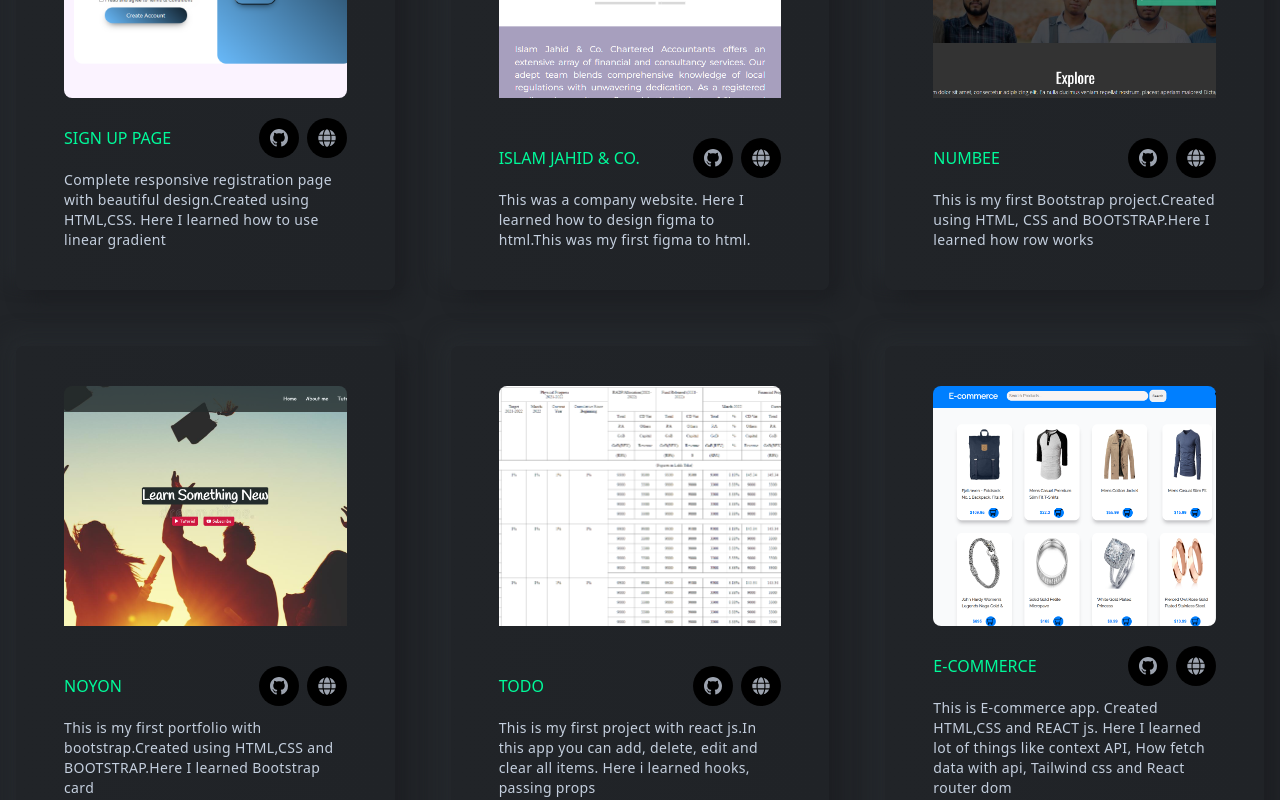
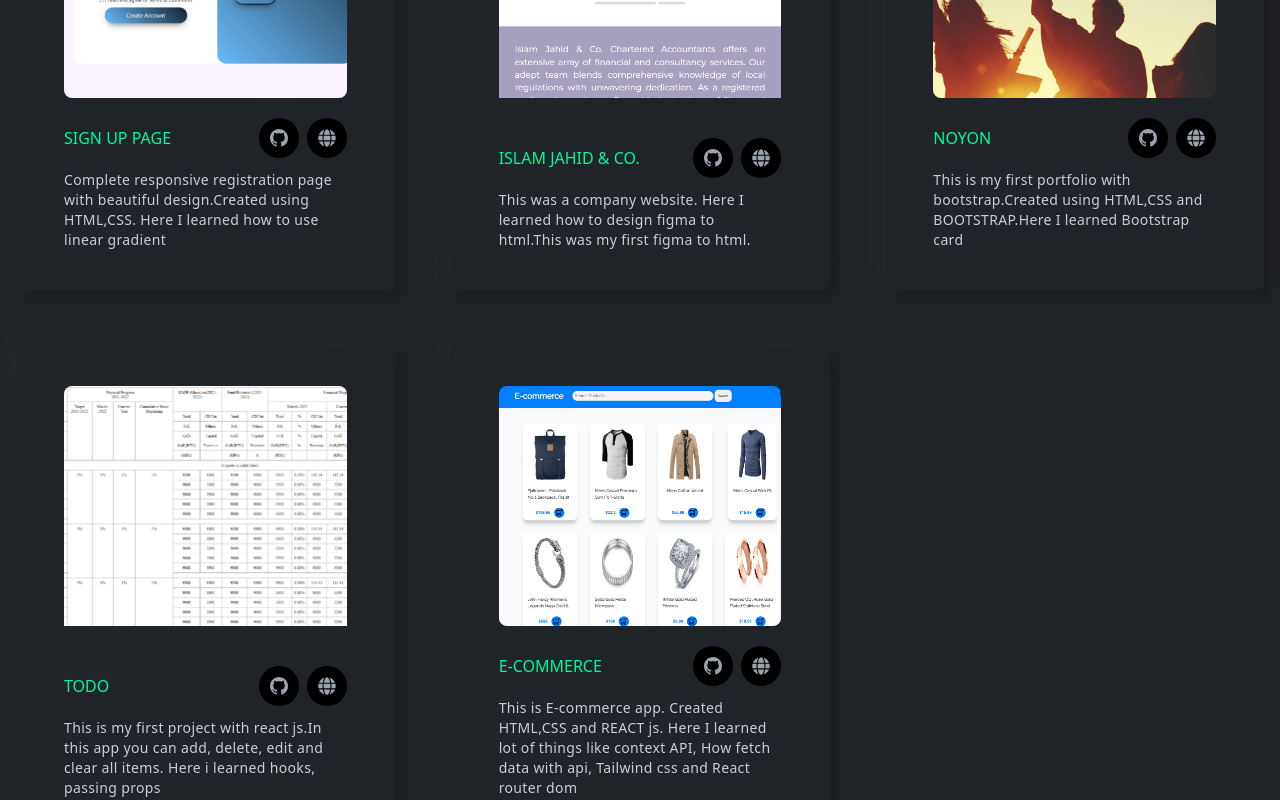
Before and after one commit to Asnoyon/react-portfolio, a React (Create React App) app: page / in a window 1280 px wide. Shown: the part 1920-2720 px from the top of the page. Built offline with nearby package versions, Linux system fonts and the light colour scheme.

Commit message:
boot strap portfolio update

```diff
--- a/src/components/projects/Projects.js
+++ b/src/components/projects/Projects.js
@@ -32,18 +32,18 @@ const Projects = () => {
 
         />
 
-        <ProjectsCard
+        {/* <ProjectsCard
           title="NumBee"
           des="This is my first Bootstrap project.Created using HTML, CSS and BOOTSTRAP.Here I learned how row works"
           src={projectThree}
           githubLink=""
           websiteLink=""
-        />
+        /> */}
         <ProjectsCard
           title="Noyon"
           des="This is my first portfolio with bootstrap.Created using HTML,CSS and BOOTSTRAP.Here I learned Bootstrap card"
           src={projectFour}
-          githubLink=""
+          githubLink="https://github.com/Asnoyon/Envelope"
           websiteLink=""
         />
         <ProjectsCard
```
